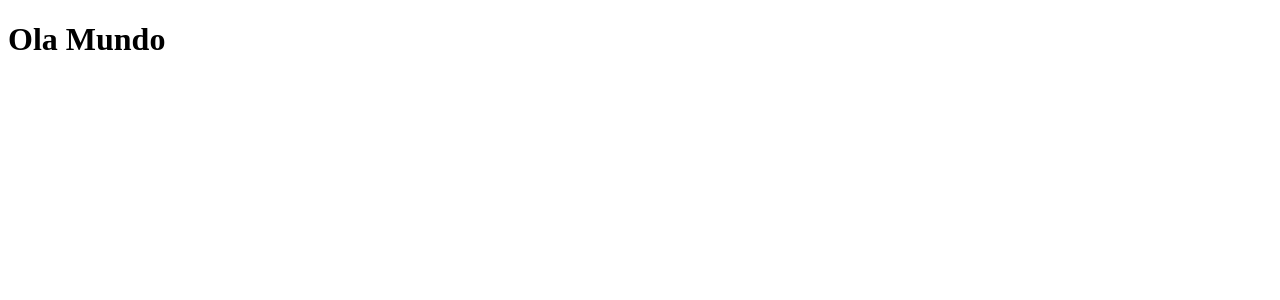
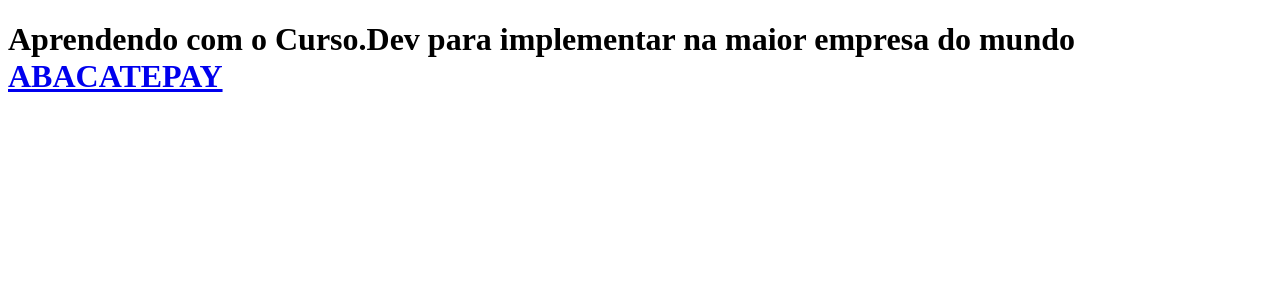
Before and after one commit to lucascostazago/curso.dev, a Next.js app: page / in a window 1280 px wide. Shown: the top 300 px of the page. Built offline with nearby package versions, Linux system fonts and the light colour scheme.

Commit message:
Change H1

```diff
--- a/pages/index.js
+++ b/pages/index.js
@@ -1,7 +1,7 @@
 export default function Home() {
     return(
         <div>
-            <h1>Ola Mundo</h1>
+            <h1>Aprendendo com o Curso.Dev para implementar na maior empresa do mundo <a href="https://www.abacatepay.com/">ABACATEPAY</a> </h1>
         </div>
     )
 }
```
